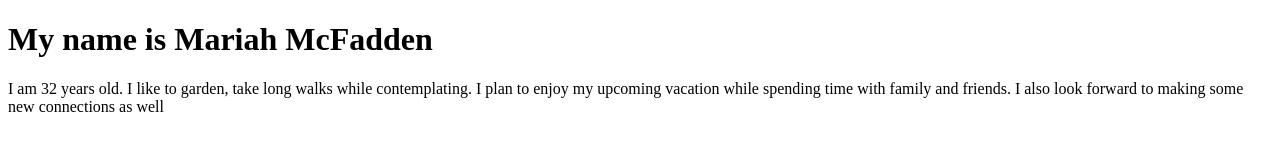
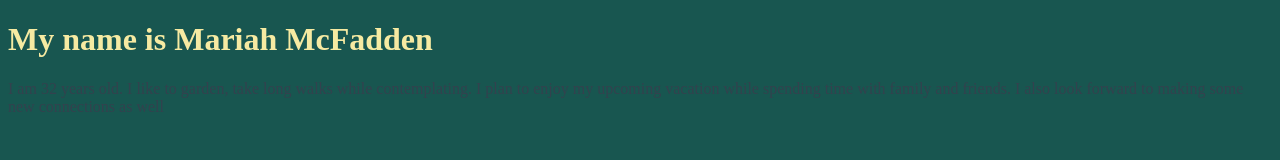
Before and after one commit to MKM0831/24SU_Week05_Mariah_McFadden, a plain HTML site: page index.html in a window 1280 px wide. Drawn offline with Linux system fonts and the light colour scheme.

Commit message:
index.html

```diff
--- a/index.html
+++ b/index.html
@@ -2,15 +2,14 @@
 <html>
 <head><title>My Personal Introduction</title>
 <style>
-  body{background-color: 185650;}
-  h1 {color:F6EAA2;}
-  p {color: 33424E;}
+  body{background-color: #185650;}
+  h1 {color:#F6EAA2;}
+  p {color: #33424E;}
 </style>
-  <body><h1>My name is Mariah McFadden</h1>
+</head>
+ <body><h1>My name is Mariah McFadden</h1>
   <p> I am 32 years old. I like to garden, take long walks while contemplating.
     I plan to enjoy my upcoming vacation while spending time with family and friends.
     I also look forward to making some new connections as well</p>
   </body>
-</head>
-
 </html>
```
